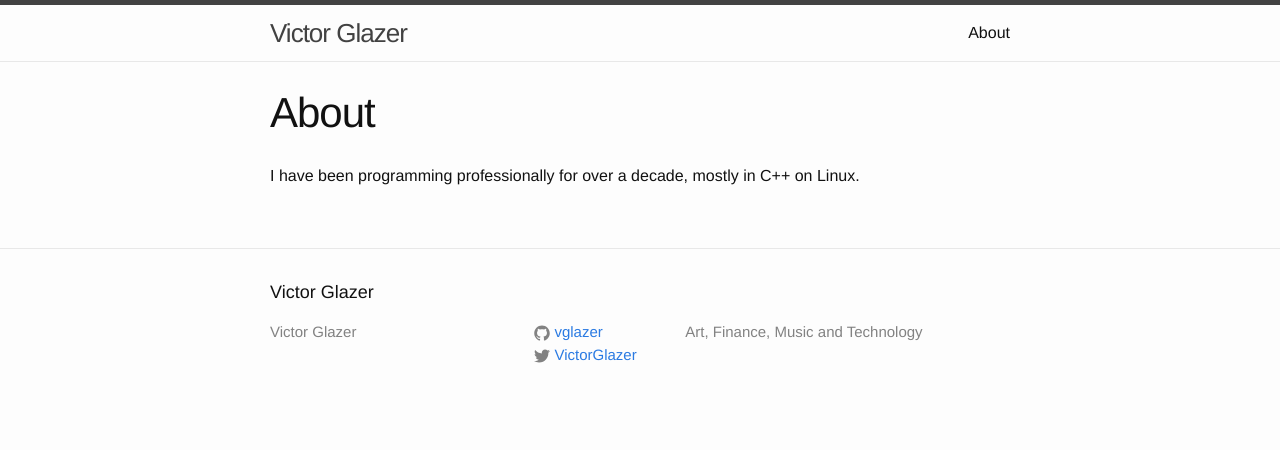
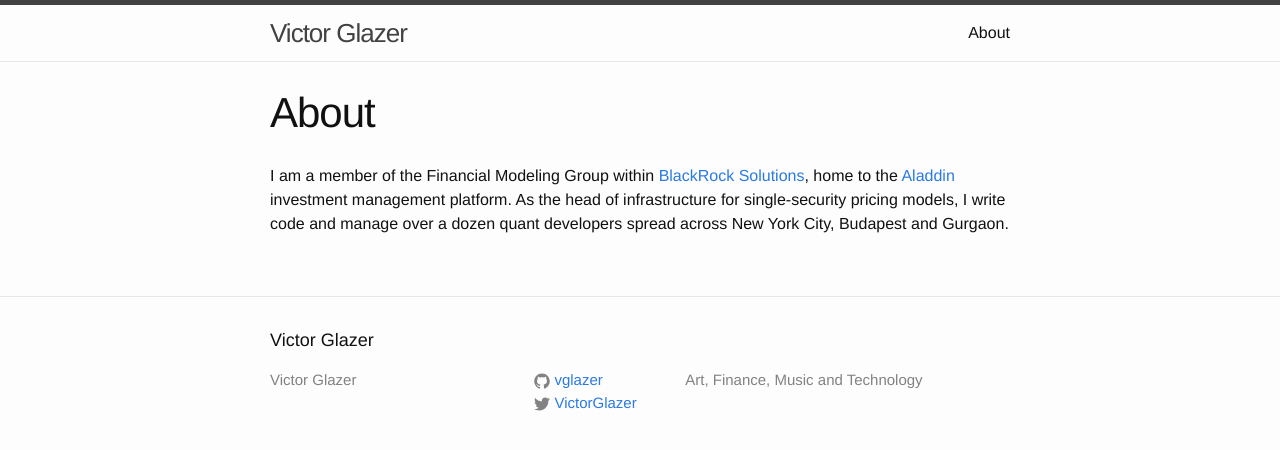
Before and after one commit to vglazer/vglazer.github.io, a Jekyll site: the page built from about.md, in a window 1280 px wide. Shown: the top 450 px of the page. Built offline with Jekyll 4.4.1, drawn with Linux system fonts in a browser that asks for light colours.

Commit message:
Added detail

```diff
--- a/about.md
+++ b/about.md
@@ -3,6 +3,9 @@ layout: page
 title: About
 permalink: /about/
 ---
-
-I have been programming professionally for over a decade,
-mostly in C++ on Linux.
+I am a member of the Financial Modeling Group within
+[BlackRock Solutions](https://www.blackrock.com/aladdin/blackrock-solutions),
+home to the [Aladdin](https://www.blackrock.com/aladdin/offerings/aladdin-overview)
+investment management platform. As the head of infrastructure for
+single-security pricing models, I write code and manage over a dozen quant
+developers spread across New York City, Budapest and Gurgaon.
```
